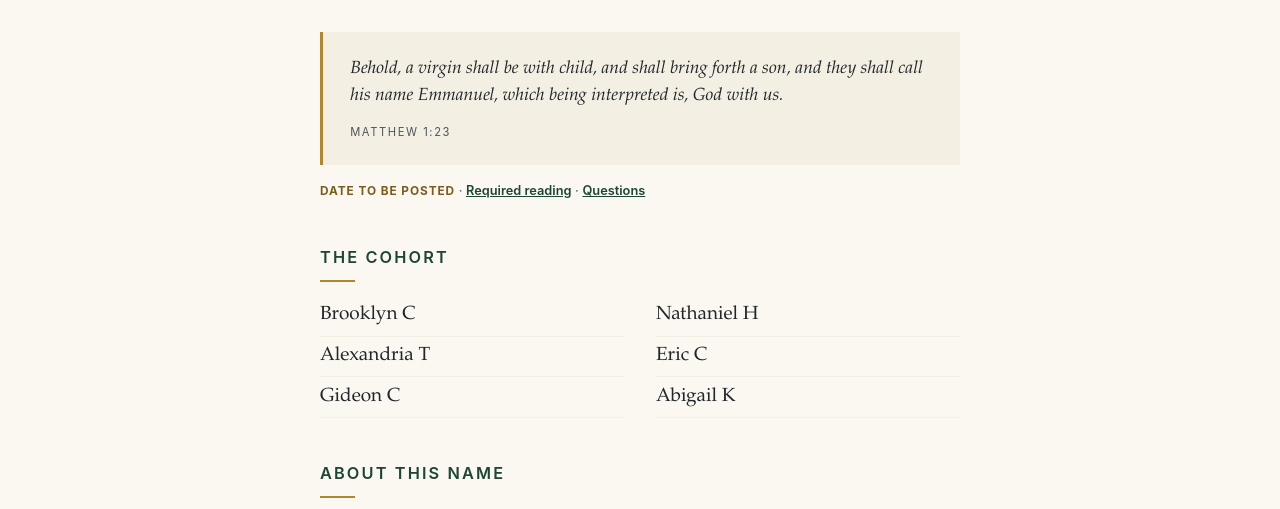
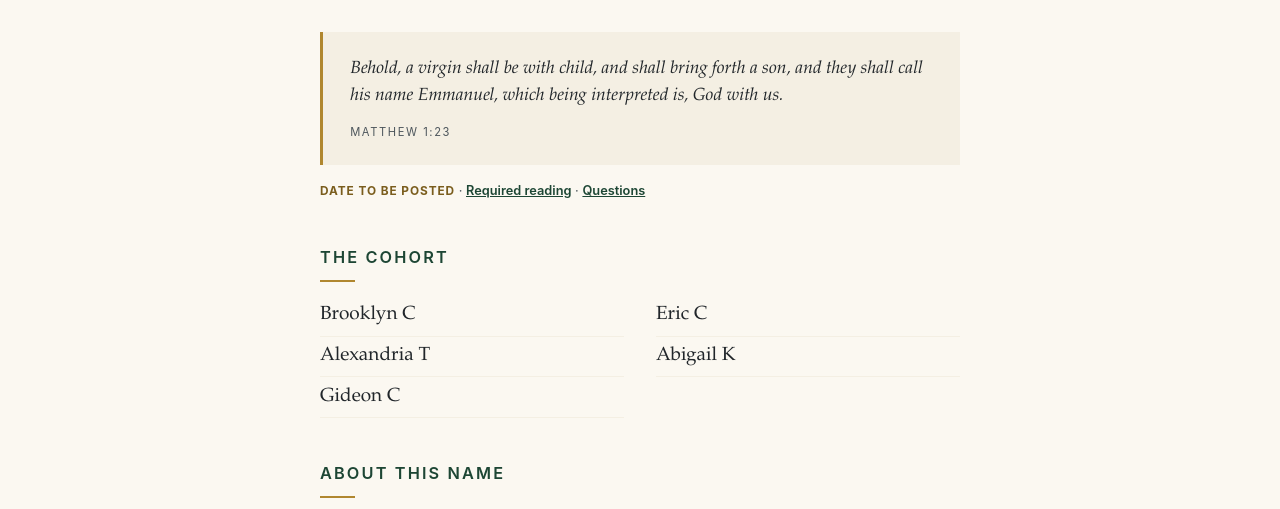
Before and after one commit to josephdockstader-arch/centennial-devotional, a plain HTML site: page 05-emmanuel.html in a window 1280 px wide. Shown: the part 235-744 px from the top of the page. Drawn offline with Linux system fonts and the light colour scheme.

Commit message:
Remove Nathaniel H from Emmanuel roster

```diff
--- a/05-emmanuel.html
+++ b/05-emmanuel.html
@@ -30,7 +30,7 @@
 <p class="subtitle">Be It Unto Me</p>
 <blockquote class="verse"><p>Behold, a virgin shall be with child, and shall bring forth a son, and they shall call his name Emmanuel, which being interpreted is, God with us.</p><cite>Matthew 1:23</cite></blockquote>
 <p class="glance"><span class="gdate">Date to be Posted</span> &#183; <a href="#reading">Required reading</a> &#183; <a href="#questions">Questions</a></p>
-<section class="roster"><h2>The cohort</h2><ul class="names"><li>Brooklyn C</li><li>Alexandria T</li><li>Gideon C</li><li>Nathaniel H</li><li>Eric C</li><li>Abigail K</li></ul></section>
+<section class="roster"><h2>The cohort</h2><ul class="names"><li>Brooklyn C</li><li>Alexandria T</li><li>Gideon C</li><li>Eric C</li><li>Abigail K</li></ul></section>
 <h2>About this name</h2>
 <p>Matthew translates Emmanuel as &quot;God with us.&quot; The name identifies the divine significance of the child entering Mary and Joseph&#x27;s household. When scripture says God it is naming an office, and the office here is the Father&#x27;s. The child is the Son. He comes representing that office and speaking for the Father, and he is not the Father. Isaiah 8:8 addresses the land of Judah as Immanuel, so the name does not work as a simple identification of one person with God. Matthew&#x27;s claim is that the presence among us carries the Father&#x27;s own authority.</p>
 <p>Luke&#x27;s account follows Mary through the announcement, her visit to Elisabeth, and her song about God&#x27;s mercy and power. Matthew follows Joseph&#x27;s response to the pregnancy and his decision to take Mary as his wife. Nephi&#x27;s vision places the mother and child at the center of a question about God&#x27;s condescension. Together these accounts make the Incarnation a subject involving bodies, families, promises, and decisions with immediate consequences.</p>
```
Also changed, not shown: index.html (+1 -1 lines).
